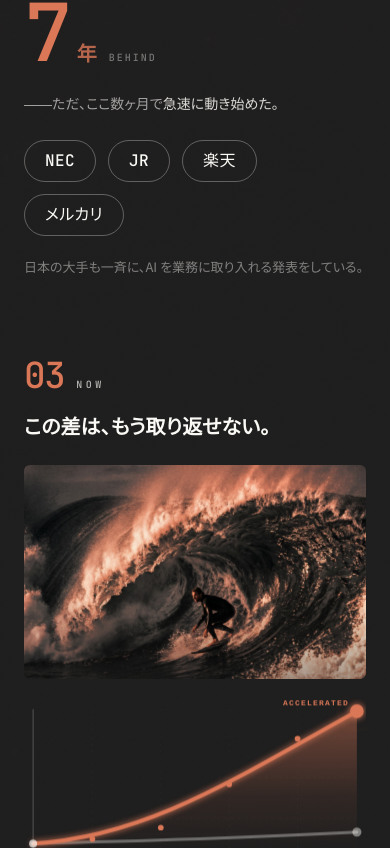
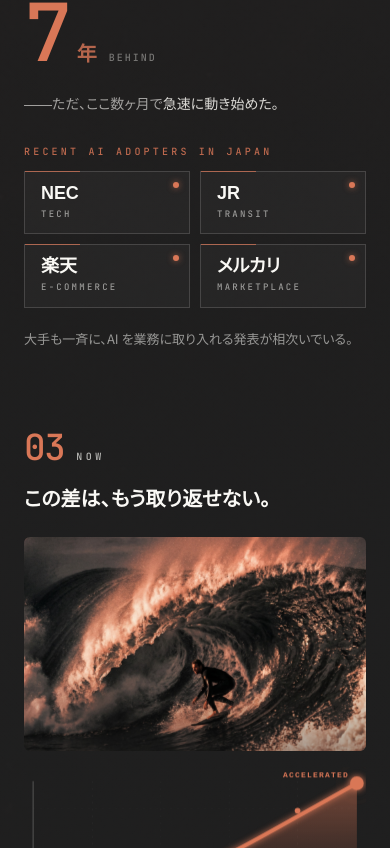
Before and after one commit to cccampus/lp-seminar, a Next.js app: page / in a window 390 px wide. Shown: the part 2176-3024 px from the top of the page. Built offline with nearby package versions, Linux system fonts and the light colour scheme.

Commit message:
feat: Voices→Marquee自動横スクロール / Detail→B採用+chip合体 / Wave02企業ロスター リッチ化(dot+hairline+業種ラベル+順次pop)

```diff
--- a/components/sections/Detail.tsx
+++ b/components/sections/Detail.tsx
@@ -1,28 +1,8 @@
 /**
- * Detail — VariantSwitcher (?preview=1)
- * A:罫線インフォボード / B:チケット風 / C:タイポ縦並びミニマル / D:大型タイポ3段 / E:現状
+ * Detail — 採用: B (チケット風) + 「当日見せるもの」chip(Aから)を合体
  */
-import { Suspense } from "react";
-import { VariantSwitcher } from "@/components/ui/VariantSwitcher";
-import DetailA from "./detail/DetailA";
 import DetailB from "./detail/DetailB";
-import DetailC from "./detail/DetailC";
-import DetailD from "./detail/DetailD";
-import DetailE from "./detail/DetailE";
 
 export default function Detail() {
-  return (
-    <Suspense fallback={<DetailA />}>
-      <VariantSwitcher
-        section="Detail"
-        variants={[
-          { key: "A", label: "罫線インフォボード", node: <DetailA /> },
-          { key: "B", label: "チケット風", node: <DetailB /> },
-          { key: "C", label: "タイポ縦並びミニマル", node: <DetailC /> },
-          { key: "D", label: "大型タイポ3段", node: <DetailD /> },
-          { key: "E", label: "現状", node: <DetailE /> },
-        ]}
-      />
-    </Suspense>
-  );
+  return <DetailB />;
 }
--- a/components/sections/detail/DetailB.tsx
+++ b/components/sections/detail/DetailB.tsx
@@ -48,13 +48,16 @@ export default function DetailB() {
           ))}
         </motion.div>
 
-        <div className="mt-8 inline-flex flex-wrap items-center justify-center gap-x-5 gap-y-2 text-xs sm:text-sm text-cream/75">
-          <span>当日見せるもの:</span>
-          <span>AIが業務に乗る景色</span>
-          <span className="text-cream/25">·</span>
-          <span>業種への応用</span>
-          <span className="text-cream/25">·</span>
-          <span>明日の最初の一歩</span>
+        {/* 当日見せるもの — chip風 (DetailA流用) */}
+        <div className="mt-10">
+          <p className="font-mono text-[10px] tracking-[0.32em] uppercase text-coral/85 mb-4">When You're There</p>
+          <div className="flex flex-wrap items-center justify-center gap-2.5">
+            {["AIが業務に乗る景色 (実画面)", "あなたの業種への応用イメージ", "明日触りたくなる、最初の一歩"].map((t, i) => (
+              <span key={i} className="inline-flex items-center gap-2 px-4 py-1.5 rounded-full border border-coral/30 text-xs sm:text-sm text-cream/85">
+                <span className="h-1 w-1 rounded-full bg-coral" /> {t}
+              </span>
+            ))}
+          </div>
         </div>
 
         <div className="mt-10">
--- a/components/sections/voices/VoicesC.tsx
+++ b/components/sections/voices/VoicesC.tsx
@@ -1,15 +1,49 @@
 "use client";
 
 /**
- * Voices (横スワイプカルーセル・採用版)
- * 紀洋さんFB 2026-05-27 反映:
- *   - 前のCases版とは違う装飾(Casesは上端dot+hairline、こちらは上下罫線+大引用符)
- *   - カード内の空白圧縮(min-h削除、padding圧縮、内側ボーダー排除)
+ * Voices (Marquee 2行自動横スクロール・採用版)
+ * 紀洋FB 2026-05-27 反映:
+ *   - PC でもスワイプの必要なく自動で流れる Marquee 形式に変更
+ *   - 装飾はVoices独自 (上下罫線 + 大引用符) でCasesと差別化
+ *   - hover/touch でpause
  */
 import DarkSection from "@/components/ui/DarkSection";
+import { useState } from "react";
 import { voices } from "./voices-data";
 
+function VoiceCard({ v, i }: { v: typeof voices[number]; i: number }) {
+  return (
+    <article className="shrink-0 w-[320px] sm:w-[400px] flex flex-col py-5 sm:py-6 px-5 sm:px-6 border-y border-coral/30 bg-cream/[0.03] relative overflow-hidden">
+      {/* 大引用符 (decorative) */}
+      <span
+        aria-hidden
+        className="absolute top-1 right-3 font-serif text-coral/25 leading-none select-none pointer-events-none"
+        style={{ fontSize: "72px" }}
+      >
+        "
+      </span>
+      <p className="font-mono text-[10px] tracking-[0.28em] uppercase text-coral/85 mb-2 relative z-10">
+        Voice {String(i + 1).padStart(2, "0")}
+      </p>
+      <p className="font-serif text-sm sm:text-base text-cream leading-relaxed relative z-10">
+        {v.quote}
+      </p>
+      <div className="mt-3 pt-3 border-t border-cream/10 flex items-baseline gap-2 relative z-10">
+        <span className="h-px w-5 bg-coral self-center" />
+        <p className="font-mono text-[10px] sm:text-[11px] tracking-[0.15em] text-cream/70">
+          {v.initial} / {v.age} / {v.role}
+        </p>
+      </div>
+    </article>
+  );
+}
+
 export default function VoicesC() {
+  const [paused, setPaused] = useState(false);
+  const half = Math.ceil(voices.length / 2);
+  const row1 = voices.slice(0, half);
+  const row2 = voices.slice(half);
+
   return (
     <DarkSection
       id="voices"
@@ -17,7 +51,7 @@ export default function VoicesC() {
       bgImage="/images/backdrop/bd_a.jpg"
       className="py-24 sm:py-32 overflow-x-hidden"
     >
-      <div className="max-w-4xl mx-auto px-6 mb-10 text-center">
+      <div className="max-w-4xl mx-auto px-6 mb-12 text-center">
         <p className="font-mono text-[10px] tracking-[0.4em] uppercase text-coral mb-4">Voices</p>
         <h2
           id="voices-heading"
@@ -28,46 +62,48 @@ export default function VoicesC() {
           <br />
           リアルな声。
         </h2>
-        <p className="mt-5 font-mono text-[10px] tracking-[0.25em] uppercase text-cream/55">
-          ← Swipe to read all {voices.length} voices →
-        </p>
       </div>
 
       <div
-        className="snap-x snap-mandatory overflow-x-auto scroll-smooth pb-6 px-6"
-        style={{ scrollbarWidth: "none" }}
+        onMouseEnter={() => setPaused(true)}
+        onMouseLeave={() => setPaused(false)}
+        onTouchStart={() => setPaused(true)}
+        onTouchEnd={() => setPaused(false)}
       >
-        <div className="flex gap-4 sm:gap-5 w-max">
-          {voices.map((v, i) => (
-            <article
-              key={i}
-              className="snap-start shrink-0 w-[78vw] sm:w-[420px] flex flex-col py-5 sm:py-6 px-5 sm:px-6 border-y border-coral/30 bg-cream/[0.03] relative"
-            >
-              {/* 大引用符 (decorative) */}
-              <span
-                aria-hidden
-                className="absolute top-1 right-3 font-serif text-coral/25 leading-none select-none pointer-events-none"
-                style={{ fontSize: "72px" }}
+        {[row1, row2].map((rowData, ri) => {
+          const doubled = [...rowData, ...rowData];
+          return (
+            <div key={ri} className="relative w-full overflow-hidden py-3">
+              <div
+                className="flex w-max items-stretch gap-5 sm:gap-6"
+                style={{
+                  animation: `voicesmarq${ri === 0 ? "" : "Rev"} ${ri === 0 ? 70 : 85}s linear infinite`,
+                  animationPlayState: paused ? "paused" : "running",
+                }}
               >
-                "
-              </span>
+                {doubled.map((v, i) => (
+                  <VoiceCard key={`${ri}-${i}`} v={v} i={i % rowData.length} />
+                ))}
+              </div>
+            </div>
+          );
+        })}
+      </div>
 
-              <p className="font-mono text-[10px] tracking-[0.28em] uppercase text-coral/85 mb-2 relative z-10">
-                Voice {String(i + 1).padStart(2, "0")} / {String(voices.length).padStart(2, "0")}
-              </p>
-              <p className="font-serif text-sm sm:text-base text-cream leading-relaxed relative z-10">
-                {v.quote}
-              </p>
-              <div className="mt-3 pt-3 border-t border-cream/10 flex items-baseline gap-2 relative z-10">
-                <span className="h-px w-5 bg-coral self-center" />
-                <p className="font-mono text-[10px] sm:text-[11px] tracking-[0.15em] text-cream/70">
-                  {v.initial} / {v.age} / {v.role}
-                </p>
-              </div>
-            </article>
-          ))}
-        </div>
-      </div>
+      <p className="mt-8 text-center font-mono text-[10px] tracking-[0.25em] uppercase text-cream/45">
+        {voices.length} voices · hover to pause
+      </p>
+
+      <style jsx>{`
+        @keyframes voicesmarq {
+          from { transform: translateX(0); }
+          to { transform: translateX(-50%); }
+        }
+        @keyframes voicesmarqRev {
+          from { transform: translateX(-50%); }
+          to { transform: translateX(0); }
+        }
+      `}</style>
     </DarkSection>
   );
 }
--- a/components/sections/wave/WaveE.tsx
+++ b/components/sections/wave/WaveE.tsx
@@ -648,21 +648,46 @@ export default function WaveE() {
                     - 文字を大きく（base→lg）・cream をしっかり不透明に（高コントラスト）
                     - 余白を広く（px/py 増）・チップ間 gap を広げて整列
                 */}
+                {/* 企業ロスター - リッチ化版: dot + 企業名 + 業種 + 順次pop in */}
+                <p className="font-mono text-[10px] tracking-[0.32em] uppercase text-coral/85 mt-7 mb-3">
+                  Recent AI Adopters in Japan
+                </p>
                 <ul
-                  className="flex flex-wrap gap-3 sm:gap-4 mt-6 mb-5"
+                  className="grid grid-cols-2 sm:grid-cols-4 gap-2.5 sm:gap-3 mb-5"
                   aria-label="AI 導入を発表した日本企業"
                 >
-                  {["NEC", "JR", "楽天", "メルカリ"].map((name) => (
-                    <li
-                      key={name}
-                      className="font-mono font-medium text-base sm:text-lg tracking-wide text-cream border border-cream/30 rounded-full px-5 py-2 sm:px-6 sm:py-2.5"
+                  {[
+                    { name: "NEC", sector: "Tech" },
+                    { name: "JR", sector: "Transit" },
+                    { name: "楽天", sector: "E-commerce" },
+                    { name: "メルカリ", sector: "Marketplace" },
+                  ].map((c, i) => (
+                    <motion.li
+                      key={c.name}
+                      initial={{ opacity: 0, y: 14 }}
+                      whileInView={{ opacity: 1, y: 0 }}
+                      viewport={{ once: true, margin: "-40px" }}
+                      transition={{ duration: 0.5, delay: 0.06 * i, ease: [0.22, 1, 0.36, 1] }}
+                      className="relative group border border-cream/15 hover:border-coral/60 bg-cream/[0.03] hover:bg-cream/[0.06] px-4 py-3 sm:px-5 sm:py-4 transition-colors duration-300"
                     >
-                      {name}
-                    </li>
+                      {/* 上端 coral hairline + dot */}
+                      <span className="absolute -top-px left-0 h-px w-1/3 bg-coral/70 group-hover:w-full transition-all duration-500" aria-hidden />
+                      <span
+                        className="absolute top-2.5 right-2.5 h-1.5 w-1.5 rounded-full bg-coral"
+                        style={{ boxShadow: "0 0 6px rgba(217,119,87,0.7)" }}
+                        aria-hidden
+                      />
+                      <p className="font-serif text-lg sm:text-xl font-bold text-cream leading-none tracking-wide" style={{ letterSpacing: "-0.005em" }}>
+                        {c.name}
+                      </p>
+                      <p className="mt-1.5 font-mono text-[9px] tracking-[0.25em] uppercase text-cream/55">
+                        {c.sector}
+                      </p>
+                    </motion.li>
                   ))}
                 </ul>
-                <p className="text-[13px] sm:text-sm lg:text-base leading-relaxed text-cream/45">
-                  日本の大手も一斉に、AI を業務に取り入れる発表をしている。
+                <p className="text-[13px] sm:text-sm lg:text-base leading-relaxed text-cream/55">
+                  大手も一斉に、AI を業務に取り入れる発表が相次いでいる。
                 </p>
               </div>
             </div>
```
